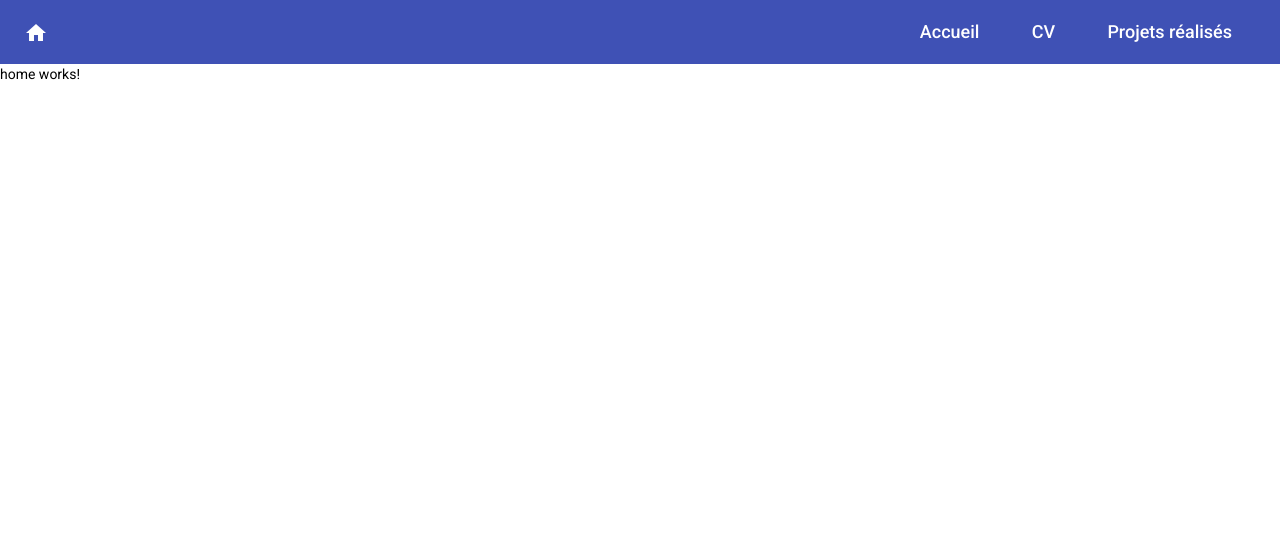
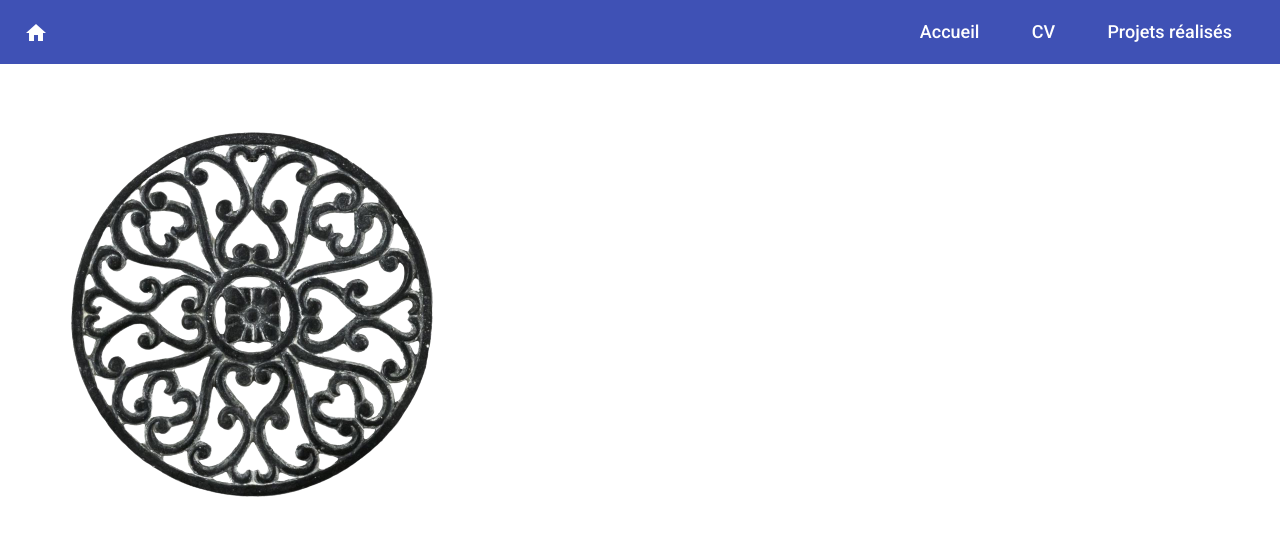
Before and after one commit to adnan974/mon-site-portfolio-front, an Angular app: page /home in a window 1280 px wide. Shown: the top 536 px of the page. Built offline with nearby package versions, Linux system fonts and the light colour scheme.

Commit message:
feature: HomeComponent , ajout d une image

```diff
--- a/src/app/module/home/pages/home/home.component.html
+++ b/src/app/module/home/pages/home/home.component.html
@@ -1 +1,3 @@
-<p>home works!</p>
+<div>
+    <img src="assets/dessous-de-plat-centre-de-table-forme-ronde-en-fonte-patinee-grise-removebg-preview.png" />
+</div>
```
Also changed, not shown: src/assets/dessous-de-plat-centre-de-table-forme-ronde-en-fonte-patinee-grise-removebg-preview.png (added).
